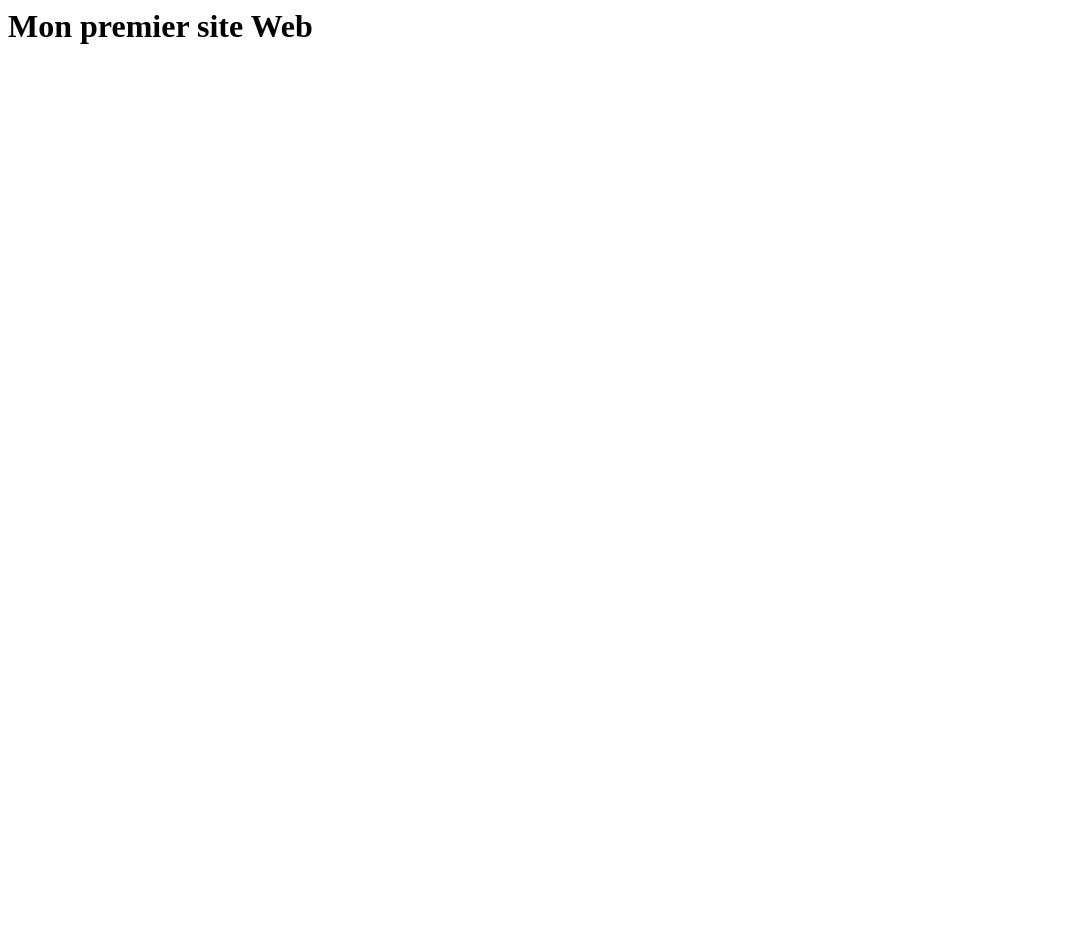
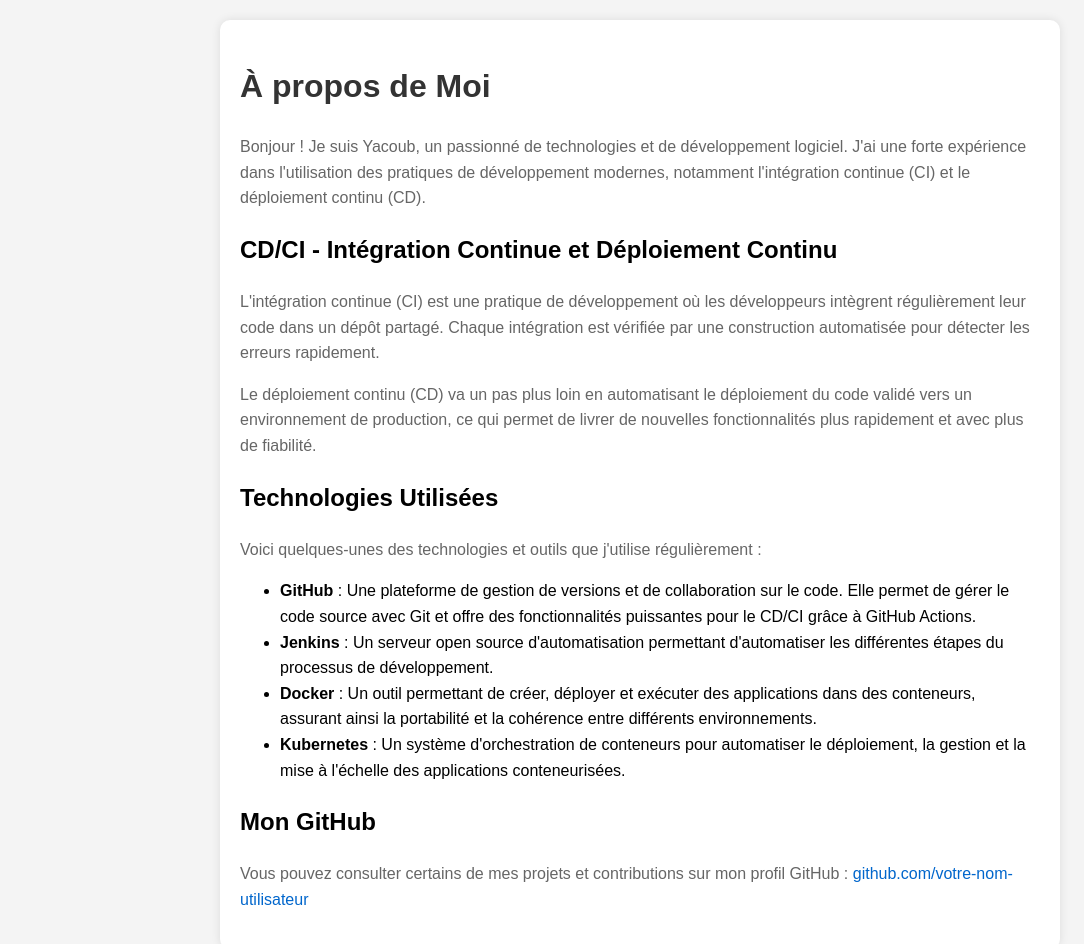
Before and after one commit to yacoubhrm/NFA040_S-ance1, a plain HTML site: page index.html in a window 1280 px wide. Shown: the whole page, without its empty margins (0-1084 px from the left). Before the commit the page ends 800 px from the top, so only its background shows below. Drawn offline with Linux system fonts and the light colour scheme.

Commit message:
Update index.html

```diff
--- a/index.html
+++ b/index.html
@@ -1,10 +1,57 @@
-<html>
+<!DOCTYPE html>
+<html lang="fr">
 <head>
-        <meta charset="UTF-8"/>
-        <title>NFA040</title>
+    <meta charset="UTF-8">
+    <meta name="viewport" content="width=device-width, initial-scale=1.0">
+    <title>Présentation de Moi et des Technologies CD/CI</title>
+    <style>
+        body {
+            font-family: Arial, sans-serif;
+            line-height: 1.6;
+            background-color: #f4f4f4;
+            margin: 0;
+            padding: 20px;
+        }
+        .container {
+            max-width: 800px;
+            margin: auto;
+            background: #fff;
+            padding: 20px;
+            border-radius: 10px;
+            box-shadow: 0 0 10px rgba(0, 0, 0, 0.1);
+        }
+        h1 {
+            color: #333;
+        }
+        p {
+            color: #666;
+        }
+        a {
+            color: #0066cc;
+            text-decoration: none;
+        }
+    </style>
 </head>
+<body>
+    <div class="container">
+        <h1>À propos de Moi</h1>
+        <p>Bonjour ! Je suis Yacoub, un passionné de technologies et de développement logiciel. J'ai une forte expérience dans l'utilisation des pratiques de développement modernes, notamment l'intégration continue (CI) et le déploiement continu (CD).</p>
 
-<body>
-        <h1> Mon premier site Web </h1>
+        <h2>CD/CI - Intégration Continue et Déploiement Continu</h2>
+        <p>L'intégration continue (CI) est une pratique de développement où les développeurs intègrent régulièrement leur code dans un dépôt partagé. Chaque intégration est vérifiée par une construction automatisée pour détecter les erreurs rapidement.</p>
+        <p>Le déploiement continu (CD) va un pas plus loin en automatisant le déploiement du code validé vers un environnement de production, ce qui permet de livrer de nouvelles fonctionnalités plus rapidement et avec plus de fiabilité.</p>
+
+        <h2>Technologies Utilisées</h2>
+        <p>Voici quelques-unes des technologies et outils que j'utilise régulièrement :</p>
+        <ul>
+            <li><strong>GitHub</strong> : Une plateforme de gestion de versions et de collaboration sur le code. Elle permet de gérer le code source avec Git et offre des fonctionnalités puissantes pour le CD/CI grâce à GitHub Actions.</li>
+            <li><strong>Jenkins</strong> : Un serveur open source d'automatisation permettant d'automatiser les différentes étapes du processus de développement.</li>
+            <li><strong>Docker</strong> : Un outil permettant de créer, déployer et exécuter des applications dans des conteneurs, assurant ainsi la portabilité et la cohérence entre différents environnements.</li>
+            <li><strong>Kubernetes</strong> : Un système d'orchestration de conteneurs pour automatiser le déploiement, la gestion et la mise à l'échelle des applications conteneurisées.</li>
+        </ul>
+
+        <h2>Mon GitHub</h2>
+        <p>Vous pouvez consulter certains de mes projets et contributions sur mon profil GitHub : <a href="https://github.com/yacoubhrm" target="_blank">github.com/votre-nom-utilisateur</a></p>
+    </div>
 </body>
 </html>
```
